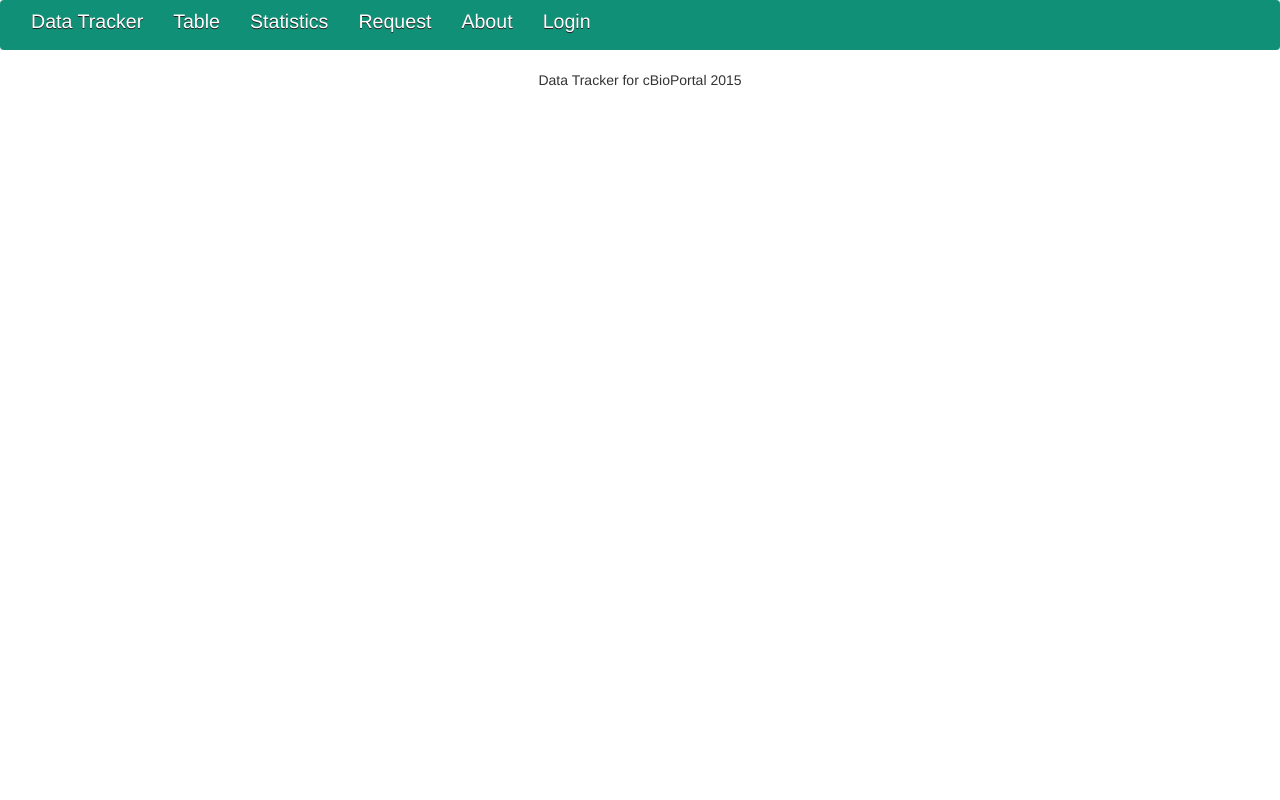
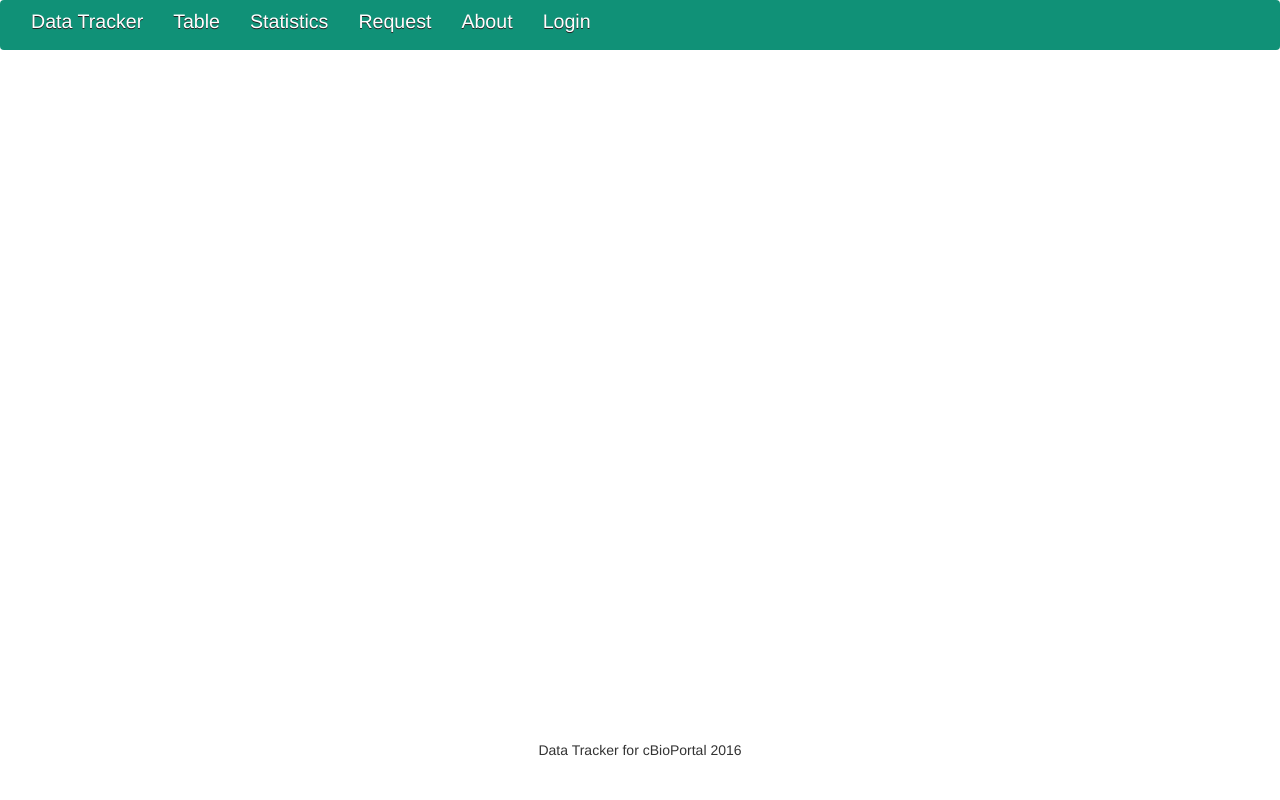
Before and after one commit to ahl54/Tracker, a Django app: template data_tracker/tracker/templates/alternate_tracker.html in a window 1280 px wide. Run offline with Django 3.2, Linux system fonts and the light colour scheme; the template is opened without the code that fills it, so the values that code supplies are empty; some libraries are stand-ins or nearby versions.

Commit message:
window dynamic request form

```diff
--- a/data_tracker/tracker/static/tracker/css/style.css
+++ b/data_tracker/tracker/static/tracker/css/style.css
@@ -1,16 +1,24 @@
 <style type="text/css"> .form-style-5 {
-    max-width: 100%;
-    padding: 10px 20px;
+    min-height: 100%;
+    width:100%;
+    box-sizing:border-box;
+    -moz-box-sizing:border-box;
+    padding: 10px 20px 50px 50px;
     background: #f4f7f8;
     margin: 10px auto;
     background: #109177;
     border-radius: 8px;
     font-family: Georgia, "Times New Roman", Times, serif;
+    position: relative;
 }
 
 .form-style-5 fieldset {
     width: 500px;
-    margin-left: 550px;
+    margin: auto;
+    float: right;
+    padding: 10px 20px 50px 50px;
+    box-sizing:border-box;
+    -moz-box-sizing:border-box;
 }
 .form-style-5 legend {
     font-size: 1.4em;
@@ -84,6 +92,14 @@
 .form-style-5 span{
   display:none;
 }
+
+.footer {
+   position:fixed;
+   bottom:0;
+   width:100%;
+   height:60px;
+}
+
 </style>
 
 <!-- Tracker style -->
--- a/data_tracker/tracker/templates/base.html
+++ b/data_tracker/tracker/templates/base.html
@@ -54,7 +54,7 @@
   <footer>
 	<center>
     <div class="footer">
-        Data Tracker for cBioPortal 2015
+        Data Tracker for cBioPortal 2016
     </div>
 	</center>
   </footer>
--- a/data_tracker/tracker/templates/request.html
+++ b/data_tracker/tracker/templates/request.html
@@ -3,8 +3,7 @@
 {% block content %}
 <div class="form-style-5">
     <form method="POST" class="post-form">{% csrf_token %}
-	<fieldset> <div class="field-style-vert"> {{ form }} </div> </fieldset>
-
+	     <fieldset> <div class="field-style-vert"> {{ form }} </div>
 	 <!-- Manually Generated Form
 
         <fieldset>
@@ -101,7 +100,7 @@
 
 	-->
 
-        <fieldset> <input type="submit" value="Submit" /> </fieldset>
+       <input type="submit" value="Submit" /> </fieldset>
     </form>
 </div>
 {% endblock %}
```
Also changed, not shown: data_tracker/tracker/access.py (+8 -7 lines), data_tracker/tracker/sbg_permissions.py (deleted, +0 -26 lines).
